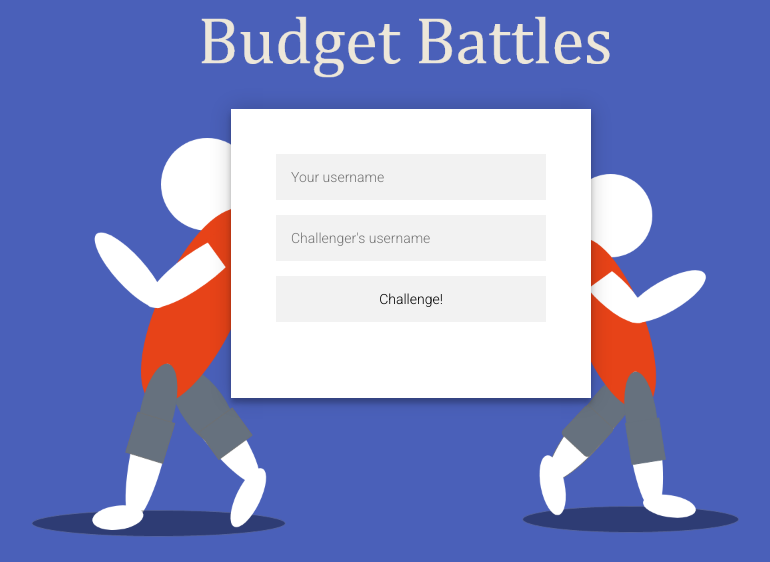
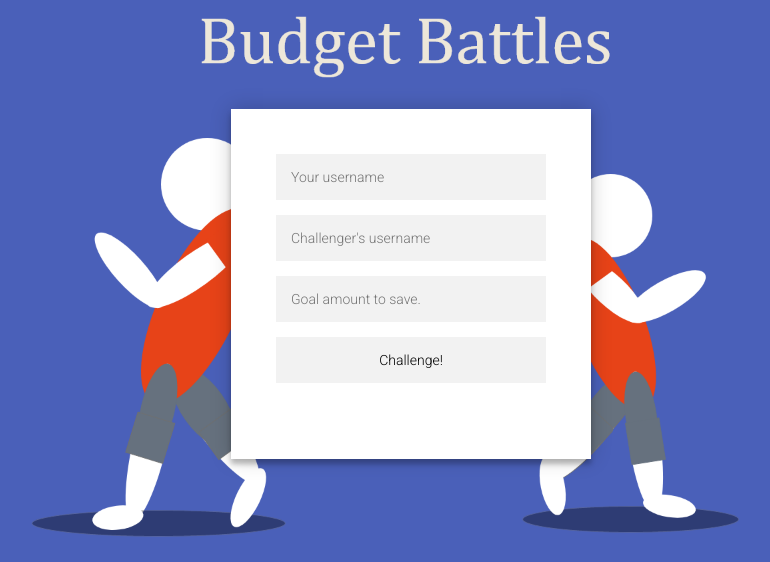
Before and after one commit to johnyenter-briars/BudgetBattles, a Flask app: page /challenge in a window 1280 px wide. Shown: the top 562 px of the page, without its empty margins (229-999 px from the left). Run offline with Flask 2, Linux system fonts and the light colour scheme.

Commit message:
adding goal

```diff
--- a/app.py
+++ b/app.py
@@ -71,7 +71,8 @@ def home():
 def challenge():
     challengeStarter = request.form['challengeStarter']
     challengeOpponent = request.form['challengeOpponent']
-    chall_id = db_operations.create_challenge(challengeStarter,challengeOpponent)
+    goal = request.form['goal']
+    chall_id = db_operations.create_challenge(challengeStarter,challengeOpponent,goal)
     print(db_operations.get_challenge(chall_id))
     return redirect('/home')
 
@@ -144,7 +145,9 @@ def initialize_database() -> sqlite3.Connection:
             challenge_opponent TEXT REFERENCES user NOT NULL,
             challenge_winner TEXT REFERENCES user NOT NULL,
             challenge_loser TEXT REFERENCES user NOT NULL,
-            is_active INTEGER NOT NULL )""")
+            is_active INTEGER NOT NULL,
+            goal INTEGER NOT NULL)""")
+
         return conn
 
 if __name__ == '__main__':
--- a/database_service.py
+++ b/database_service.py
@@ -62,7 +62,7 @@ class DatabaseService:
             rows = curr.fetchall()
         return rows
 
-    def create_challenge(self, challenge_starter: str, challenge_opponent: str) -> list:
+    def create_challenge(self, challenge_starter: str, challenge_opponent: str, goal: int) -> list:
         """ initalize a challenge by passing in an challenge starter and opponent """
         with sqlite3.connect("bank_buds.db") as conn:
             curr = conn.cursor()
@@ -70,8 +70,8 @@ class DatabaseService:
             challenge_id = abs(hash(challenge_starter + challenge_opponent))
             curr.execute(""" INSERT into challenge_history
                     (challenge_id, challenge_starter, challenge_opponent,
-                    challenge_winner, challenge_loser, is_active) VALUES (?, ?, ?, ?, ?, ?)""",
-                    (challenge_id, challenge_starter, challenge_opponent, "None", "None", 1))
+                    challenge_winner, challenge_loser, is_active, goal) VALUES (?, ?, ?, ?, ?, ?, ?)""",
+                    (challenge_id, challenge_starter, challenge_opponent, "None", "None", 1, goal))
             conn.commit()
         return challenge_id
 
--- a/templates/challenge.html
+++ b/templates/challenge.html
@@ -5,6 +5,7 @@
 			<form action="/challenge" method="post">
 			<input type="text" placeholder="Your username" name="challengeStarter"></input>
 			<input type="text" placeholder="Challenger's username" name="challengeOpponent"></input>
+			<input type="int" placeholder="Goal amount to save." name="goal"></input>
 			<input type="submit" action="/challenge" value="Challenge!"></input>
 		  </form>
 	</div>
```
Also changed, not shown: bank_buds.db.
